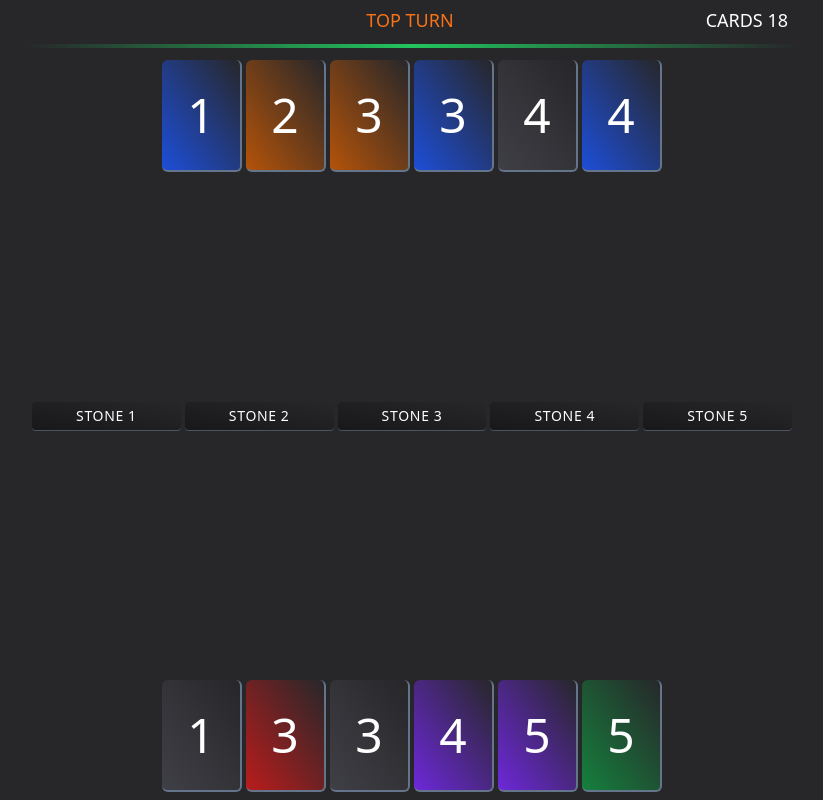
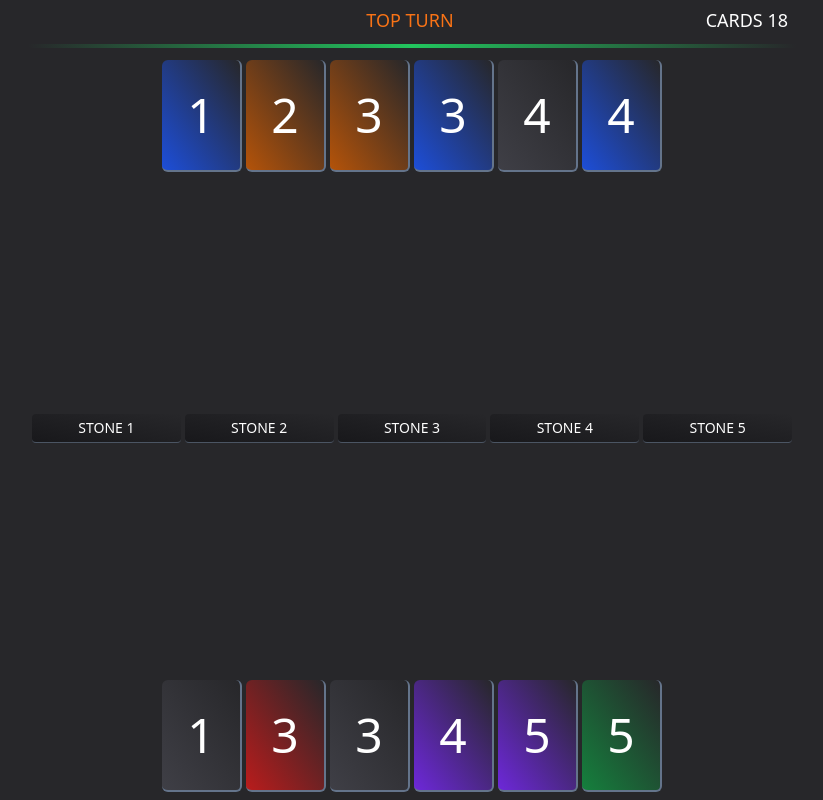
Before and after one commit to luisely/cardgame, a React (Vite) app: page / in a window 1280 px wide. Shown: the whole page, without its empty margins (228-1051 px from the left). Built offline with nearby package versions, Linux system fonts and the light colour scheme; some icons are missing.

Commit message:
better map on centerBoard

```diff
--- a/src/app/entities/Card.ts
+++ b/src/app/entities/Card.ts
@@ -1,6 +1,6 @@
 import { colorVariants } from '../../view/pages/Board/components/CenterBoard/components/DropCards'
 
-export interface Card {
+export type Card = {
   id: string
   cardValue: number
   color: keyof typeof colorVariants
--- a/src/app/entities/Stones.ts
+++ b/src/app/entities/Stones.ts
@@ -1,6 +1,6 @@
 import { Card } from './Card'
 
-export interface Stones {
+export type Stones = {
   id: string
   totalCardsStone: number
   winner: string | null
--- a/src/index.css
+++ b/src/index.css
@@ -25,7 +25,7 @@
 
 
 .stones {
-  @apply tracking-wider
+  @apply
   mt-1 w-full
   bg-gradient-to-tr from-zinc-900 to-zinc-800
   border-b border-b-gray-600
--- a/src/view/components/CardButton.tsx
+++ b/src/view/components/CardButton.tsx
@@ -12,7 +12,7 @@ const colorVariants = {
   zinc: 'from-zinc-700',
 }
 
-interface CardButtonProps extends ComponentProps<'button'> {
+type CardButtonProps = ComponentProps<'button'> & {
   card: Card
   isDisabled: boolean
   player: 'top' | 'bottom'
--- /dev/null
+++ b/src/view/components/ConfettiComp.tsx
@@ -0,0 +1,44 @@
+import { useEffect, useState } from 'react'
+import { useBoard } from '../pages/Board/components/BoardContext/useBoard'
+import Confetti from 'react-confetti'
+
+type windowSize = {
+  width: undefined | number
+  height: undefined | number
+}
+
+export function ConfettiComp() {
+  const { winner } = useBoard()
+  const [showConfetti, setShowConfetti] = useState(false)
+  const [windowSize, setWindowSize] = useState<windowSize>({
+    width: undefined,
+    height: undefined,
+  })
+
+  const handleWindowSize = () => {
+    setWindowSize({
+      height: window.innerHeight,
+      width: window.innerWidth,
+    })
+  }
+
+  useEffect(() => {
+    winner && setShowConfetti(true)
+    window.onresize = () => handleWindowSize()
+    winner &&
+      setTimeout(() => {
+        setShowConfetti(false)
+      }, 20000)
+  }, [winner])
+
+  return (
+    showConfetti && (
+      <div className="w-screen h-screen  fixed inset-0 flex justify-center items-center data-[state=open]:animate-overlayShow ">
+        <div className="bg-zinc-800 rounded-md border border-emerald-700 h-7 w-full md:w-full md:max-w-3xl flex items-center justify-center animate-overlayShow text-lg translate-y-7 text-emerald-400 font-medium">
+          🎉 {winner.toUpperCase()} WIN
+        </div>
+        <Confetti width={windowSize.width} height={windowSize.height} />
+      </div>
+    )
+  )
+}
--- a/src/view/components/Modal.tsx
+++ b/src/view/components/Modal.tsx
@@ -1,7 +1,7 @@
 import * as Dialog from '@radix-ui/react-dialog'
 import { Cross2Icon } from '@radix-ui/react-icons'
 
-interface ModalProps {
+type ModalProps = {
   open: boolean
   children: React.ReactNode
   title: string
--- a/src/view/pages/Board/components/BoardContext/index.tsx
+++ b/src/view/pages/Board/components/BoardContext/index.tsx
@@ -6,7 +6,7 @@ import { Stones } from '../../../../../app/entities/Stones'
 import { deck } from '../../../../../utils/deck'
 import { useStone } from './useStone'
 
-export interface PlayerCards {
+export type PlayerCards = {
   top: Card[]
   bottom: Card[]
 }
@@ -85,7 +85,7 @@ export function BoardProvider({ children }: { children: React.ReactNode }) {
   )
 
   const handleWinner = useCallback(() => {
-    const winnerCount = stones.reduce(
+    const { bottom, top } = stones.reduce(
       (count, stone) => {
         if (stone.winner === 'top') {
           count.top += 1
@@ -97,12 +97,8 @@ export function BoardProvider({ children }: { children: React.ReactNode }) {
       { top: 0, bottom: 0 },
     )
 
-    if (winnerCount.top === 3) {
-      setWinner('top')
-    }
-
-    if (winnerCount.bottom === 3) {
-      setWinner('bottom')
+    if (bottom === 3 || top === 3) {
+      setWinner(top > bottom ? 'top' : 'bottom')
     }
   }, [stones])
 
--- a/src/view/pages/Board/components/CardsPlayer/index.tsx
+++ b/src/view/pages/Board/components/CardsPlayer/index.tsx
@@ -2,7 +2,7 @@ import { memo } from 'react'
 import { Card } from '../../../../../app/entities/Card'
 import { CardButton } from '../../../../components/CardButton'
 
-interface CardsPlayerProps {
+type CardsPlayerProps = {
   data: Card[]
   isDisabled: boolean
   player: 'top' | 'bottom'
--- a/src/view/pages/Board/components/CenterBoard/components/DropCards.tsx
+++ b/src/view/pages/Board/components/CenterBoard/components/DropCards.tsx
@@ -12,7 +12,7 @@ export const colorVariants = {
   zinc: 'from-zinc-700',
 }
 
-interface DropCardsProps {
+type DropCardsProps = {
   player: 'top' | 'bottom'
   onDrop: (item: { card: Card; player: 'top' | 'bottom' }) => void
   isAllowDrop(item: { player: 'top' | 'bottom' }): boolean
@@ -40,7 +40,7 @@ export const DropCards = memo(function DropCards({ cards, player, onDrop, isAllo
       data-active={isActive}
       data-candrop={canDrop}
       data-player={player}
-      className="flex data-[candrop=true]:bg-zinc-900/30 items-end justify-center data-[player=bottom]:items-start h-[72px]"
+      className="flex data-[candrop=true]:bg-zinc-900/30 items-end justify-center data-[player=bottom]:items-start data-[player=bottom]:pt-1 h-full"
     >
       {cards.map((card) => (
         <CardButton
@@ -49,7 +49,7 @@ export const DropCards = memo(function DropCards({ cards, player, onDrop, isAllo
           isDisabled={true}
           player={player}
           canDrag={false}
-          className="mt-1 w-10 h-12 md:w-12 md:h-16 border-r-0 border-b text-4xl"
+          className="w-10 h-12 md:w-12 md:h-16 border-r-0 border-b text-4xl"
         />
       ))}
     </div>
--- a/src/view/pages/Board/components/CenterBoard/index.tsx
+++ b/src/view/pages/Board/components/CenterBoard/index.tsx
@@ -1,64 +1,42 @@
+import React from 'react'
 import { useBoard } from '../BoardContext/useBoard'
-import { Transition } from '@headlessui/react'
 import { DropCards } from './components/DropCards'
 
 export function CenterBoard() {
   const { handleChangeStone, stones, handlePlaceCardOnStone, isAllowDrop } = useBoard()
-  const stonesId = stones.map((stone) => stone.id)
 
   return (
     <div className="flex flex-col justify-center h-full px-1">
-      <div className="grid grid-cols-5 gap-1 items-end h-20 md:h-24">
+      <div className="grid grid-cols-5 grid-rows-[74px_32px_74px] grid-flow-col gap-x-1">
         {stones.map((stone, index) => (
+          <React.Fragment key={stone.id}>
             <DropCards
-            key={stone.id}
               onDrop={({ card, player }) => handlePlaceCardOnStone(player, index, card)}
               isAllowDrop={({ player }) => isAllowDrop(index, player)}
               player="top"
               cards={stone.top.cards}
             />
-        ))}
+
+            <div>
+              <button
+                data-winner={!!stone.winner}
+                type="button"
+                className="stones data-[winner=true]:opacity-50"
+                onClick={() => handleChangeStone(index)}
+              >
+                <span className="tracking-tight md:tracking-normal">
+                  {stone.winner ? stone.winner.toUpperCase() + ' WIN' : 'STONE ' + stone.id}
+                </span>
+              </button>
             </div>
 
-      <div className="grid grid-cols-5 gap-1">
-        {stonesId.map((value, index) => (
-          <div key={value}>
-            <button type="button" className="stones" onClick={() => handleChangeStone(index)}>
-              STONE
-              <span className="ml-1">{value}</span>
-            </button>
-          </div>
-        ))}
-      </div>
-
-      <div className="grid grid-cols-5 gap-1 items-start h-20 md:h-24">
-        {stones.map((stone, index) => (
             <DropCards
-            key={stone.id}
               player="bottom"
               onDrop={({ card, player }) => handlePlaceCardOnStone(player, index, card)}
               isAllowDrop={({ player }) => isAllowDrop(index, player)}
               cards={stone.bottom.cards}
             />
-        ))}
-      </div>
-
-      <div className="grid grid-cols-5">
-        {stones.map((stone) => (
-          <div key={stone.id} className="h-6">
-            <Transition
-              show={!!stone.winner}
-              enter="transition-all duration-500"
-              enterFrom="opacity-0 -translate-y-14"
-              enterTo="opacity-100 translate-y-0"
-              leave="transition-all duration-300"
-              leaveFrom="opacity-100"
-              leaveTo="opacity-0"
-              className="font-medium text-center tracking-wider -z-20 text-xs md:text-base"
-            >
-              {stone.winner?.toUpperCase()} WIN
-            </Transition>
-          </div>
+          </React.Fragment>
         ))}
       </div>
     </div>
--- a/src/view/pages/Board/index.tsx
+++ b/src/view/pages/Board/index.tsx
@@ -1,3 +1,4 @@
+import { ConfettiComp } from '../../components/ConfettiComp'
 import { BoardProvider } from './components/BoardContext'
 import { RulesModal } from './components/CenterBoard/Modals/RulesModal'
 import { Layout } from './layout'
@@ -10,6 +11,7 @@ export function Board() {
       <BoardProvider>
         <Layout />
         <RulesModal />
+        <ConfettiComp />
       </BoardProvider>
     </DndProvider>
   )
--- a/src/view/pages/Board/layout/index.tsx
+++ b/src/view/pages/Board/layout/index.tsx
@@ -1,38 +1,10 @@
-import { useEffect, useState } from 'react'
 import { useBoard } from '../components/BoardContext/useBoard'
 import { CardsPlayer } from '../components/CardsPlayer'
-import { CenterBoard } from '../components/CenterBoard'
-import Confetti from 'react-confetti'
+import { CenterBoard } from '../components/CenterBoard/index'
 import { Header } from '../components/Header'
 
-type windowSize = {
-  width: undefined | number
-  height: undefined | number
-}
-
 export function Layout() {
-  const { playersCards, turnPlayer, winner } = useBoard()
-  const [showConfetti, setShowConfetti] = useState(false)
-  const [windowSize, setWindowSize] = useState<windowSize>({
-    width: undefined,
-    height: undefined,
-  })
-
-  const handleWindowSize = () => {
-    setWindowSize({
-      height: window.innerHeight,
-      width: window.innerWidth,
-    })
-  }
-
-  useEffect(() => {
-    winner && setShowConfetti(true)
-    window.onresize = () => handleWindowSize()
-    winner &&
-      setTimeout(() => {
-        setShowConfetti(false)
-      }, 20000)
-  }, [winner])
+  const { playersCards, turnPlayer } = useBoard()
 
   return (
     <div className="flex flex-col items-center justify-center h-full bg-zinc-800">
@@ -52,7 +24,6 @@ export function Layout() {
           </div>
         </div>
       </div>
-      {showConfetti && <Confetti width={windowSize.width} height={windowSize.height} />}
     </div>
   )
 }
```
Lines whose indentation alone changed are shown as unchanged.
